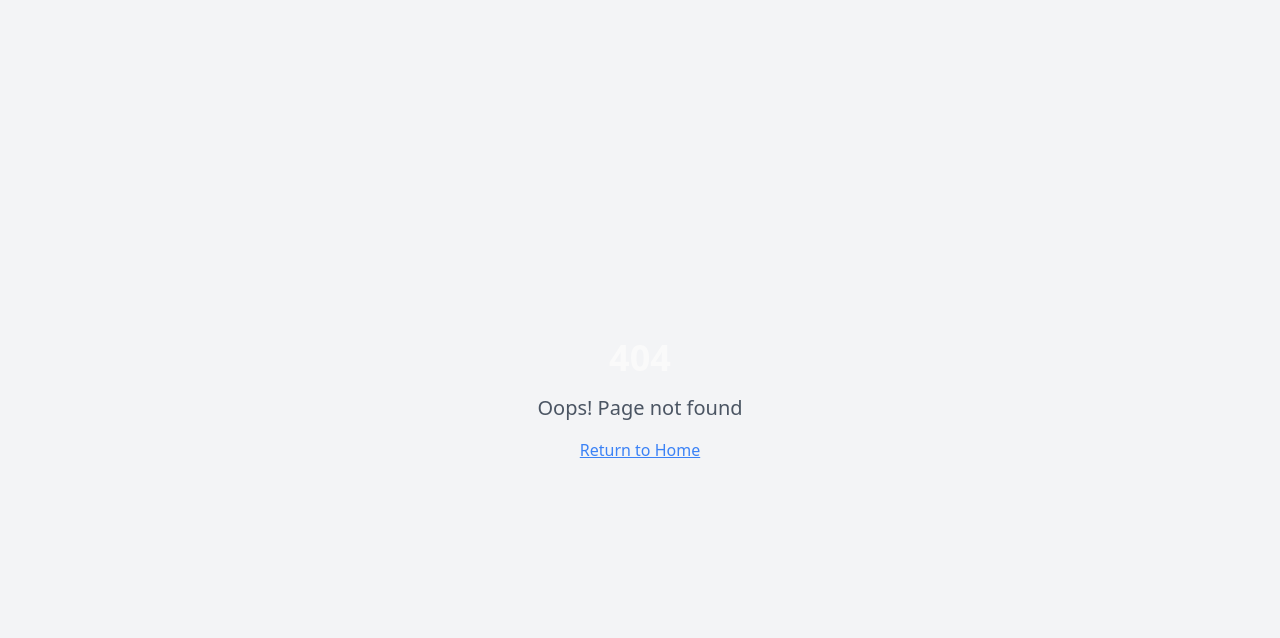
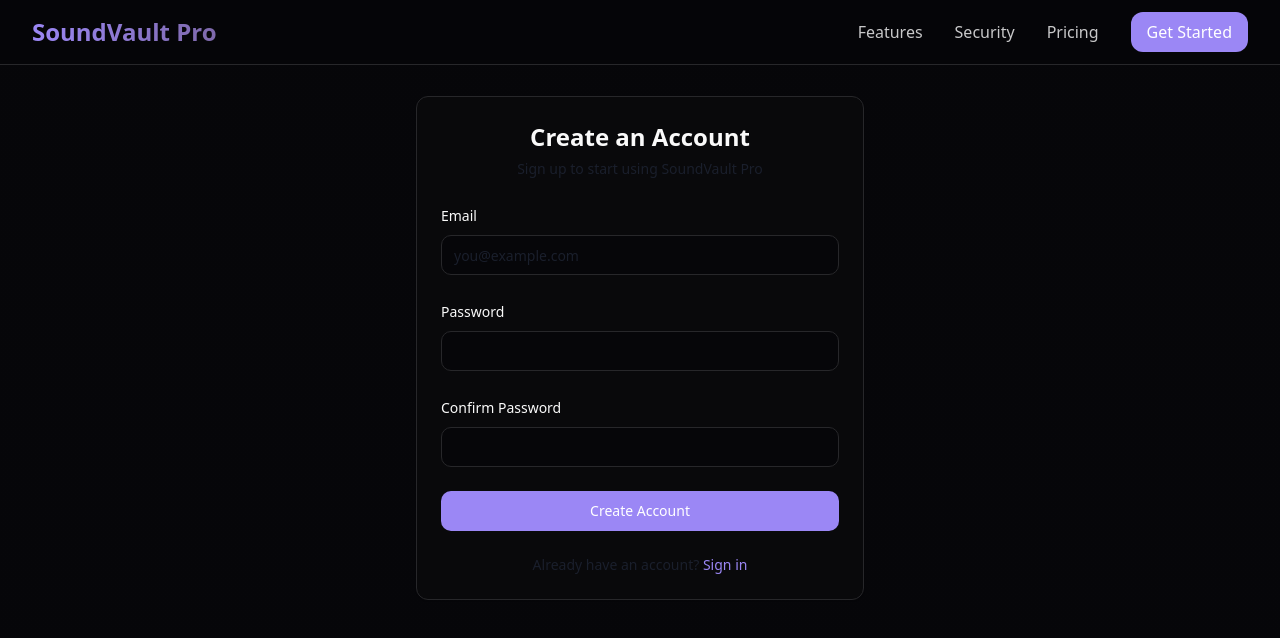
Before and after one commit to KoushikPraneeth/soundcloud-secure, a React (Vite) app: page /signup in a window 1280 px wide. Before the commit this address had no page. Shown: the top 638 px of the page. Built offline with nearby package versions, Linux system fonts and the light colour scheme.

Commit message:
Implement user authentication
Add functionality to the "Create Your Account" button and implement sign-up/sign-in pages.

```diff
--- a/src/App.tsx
+++ b/src/App.tsx
@@ -9,6 +9,8 @@ import Features from "./pages/Features";
 import Security from "./pages/Security";
 import Pricing from "./pages/Pricing";
 import GetStarted from "./pages/GetStarted";
+import SignIn from "./pages/SignIn";
+import SignUp from "./pages/SignUp";
 import NotFound from "./pages/NotFound";
 
 const queryClient = new QueryClient();
@@ -25,6 +27,8 @@ const App = () => (
           <Route path="/security" element={<Security />} />
           <Route path="/pricing" element={<Pricing />} />
           <Route path="/get-started" element={<GetStarted />} />
+          <Route path="/signin" element={<SignIn />} />
+          <Route path="/signup" element={<SignUp />} />
           <Route path="*" element={<NotFound />} />
         </Routes>
       </BrowserRouter>
--- /dev/null
+++ b/src/components/AuthLayout.tsx
@@ -0,0 +1,28 @@
+
+import Navbar from "./Navbar";
+import { Card, CardContent, CardHeader } from "./ui/card";
+
+interface AuthLayoutProps {
+  children: React.ReactNode;
+  title: string;
+  description: string;
+}
+
+const AuthLayout = ({ children, title, description }: AuthLayoutProps) => {
+  return (
+    <div className="min-h-screen bg-gradient-to-b from-background to-background/95">
+      <Navbar />
+      <div className="container pt-24 pb-16">
+        <Card className="max-w-md mx-auto animate-fade-in">
+          <CardHeader>
+            <h2 className="text-2xl font-bold text-center">{title}</h2>
+            <p className="text-sm text-muted-foreground text-center">{description}</p>
+          </CardHeader>
+          <CardContent>{children}</CardContent>
+        </Card>
+      </div>
+    </div>
+  );
+};
+
+export default AuthLayout;
--- a/src/pages/GetStarted.tsx
+++ b/src/pages/GetStarted.tsx
@@ -1,8 +1,11 @@
 
 import Navbar from "@/components/Navbar";
 import { Cloud, Lock, Music, PlayCircle } from "lucide-react";
+import { useNavigate } from "react-router-dom";
 
 const GetStarted = () => {
+  const navigate = useNavigate();
+
   return (
     <div className="min-h-screen bg-gradient-to-b from-background to-background/95">
       <Navbar />
@@ -53,7 +56,10 @@ const GetStarted = () => {
           ))}
 
           <div className="text-center mt-16 animate-fade-in opacity-0" style={{ animationDelay: "800ms", animationFillMode: "forwards" }}>
-            <button className="bg-primary hover:bg-primary/90 text-white px-8 py-3 rounded-lg transition-colors">
+            <button
+              className="bg-primary hover:bg-primary/90 text-white px-8 py-3 rounded-lg transition-colors"
+              onClick={() => navigate('/signup')}
+            >
               Create Your Account
             </button>
           </div>
--- /dev/null
+++ b/src/pages/SignIn.tsx
@@ -0,0 +1,112 @@
+
+import { useState } from "react";
+import { Link, useNavigate } from "react-router-dom";
+import { useForm } from "react-hook-form";
+import { z } from "zod";
+import { zodResolver } from "@hookform/resolvers/zod";
+import { useToast } from "@/hooks/use-toast";
+import AuthLayout from "@/components/AuthLayout";
+import { Button } from "@/components/ui/button";
+import {
+  Form,
+  FormControl,
+  FormField,
+  FormItem,
+  FormLabel,
+  FormMessage,
+} from "@/components/ui/form";
+import { Input } from "@/components/ui/input";
+
+const signInSchema = z.object({
+  email: z.string().email("Invalid email address"),
+  password: z.string().min(1, "Password is required"),
+});
+
+const SignIn = () => {
+  const [isLoading, setIsLoading] = useState(false);
+  const navigate = useNavigate();
+  const { toast } = useToast();
+
+  const form = useForm<z.infer<typeof signInSchema>>({
+    resolver: zodResolver(signInSchema),
+    defaultValues: {
+      email: "",
+      password: "",
+    },
+  });
+
+  const onSubmit = async (values: z.infer<typeof signInSchema>) => {
+    setIsLoading(true);
+    try {
+      // TODO: Implement actual signin logic here
+      console.log("Sign in values:", values);
+      toast({
+        title: "Welcome back!",
+        description: "You have successfully signed in.",
+      });
+      navigate("/dashboard");
+    } catch (error) {
+      toast({
+        variant: "destructive",
+        title: "Error",
+        description: "Invalid email or password.",
+      });
+    } finally {
+      setIsLoading(false);
+    }
+  };
+
+  return (
+    <AuthLayout
+      title="Welcome Back"
+      description="Sign in to your SoundVault Pro account"
+    >
+      <Form {...form}>
+        <form onSubmit={form.handleSubmit(onSubmit)} className="space-y-6">
+          <FormField
+            control={form.control}
+            name="email"
+            render={({ field }) => (
+              <FormItem>
+                <FormLabel>Email</FormLabel>
+                <FormControl>
+                  <Input placeholder="you@example.com" {...field} />
+                </FormControl>
+                <FormMessage />
+              </FormItem>
+            )}
+          />
+          <FormField
+            control={form.control}
+            name="password"
+            render={({ field }) => (
+              <FormItem>
+                <FormLabel>Password</FormLabel>
+                <FormControl>
+                  <Input type="password" {...field} />
+                </FormControl>
+                <FormMessage />
+              </FormItem>
+            )}
+          />
+          <Button type="submit" className="w-full" disabled={isLoading}>
+            {isLoading ? "Signing in..." : "Sign In"}
+          </Button>
+        </form>
+      </Form>
+      <div className="text-center mt-6 space-y-2">
+        <p className="text-sm text-muted-foreground">
+          Don't have an account?{" "}
+          <Link to="/signup" className="text-primary hover:underline">
+            Sign up
+          </Link>
+        </p>
+        <Link to="/forgot-password" className="text-sm text-primary hover:underline block">
+          Forgot your password?
+        </Link>
+      </div>
+    </AuthLayout>
+  );
+};
+
+export default SignIn;
--- /dev/null
+++ b/src/pages/SignUp.tsx
@@ -0,0 +1,125 @@
+
+import { useState } from "react";
+import { Link, useNavigate } from "react-router-dom";
+import { useForm } from "react-hook-form";
+import { z } from "zod";
+import { zodResolver } from "@hookform/resolvers/zod";
+import { useToast } from "@/hooks/use-toast";
+import AuthLayout from "@/components/AuthLayout";
+import { Button } from "@/components/ui/button";
+import {
+  Form,
+  FormControl,
+  FormField,
+  FormItem,
+  FormLabel,
+  FormMessage,
+} from "@/components/ui/form";
+import { Input } from "@/components/ui/input";
+
+const signUpSchema = z.object({
+  email: z.string().email("Invalid email address"),
+  password: z.string().min(8, "Password must be at least 8 characters"),
+  confirmPassword: z.string()
+}).refine((data) => data.password === data.confirmPassword, {
+  message: "Passwords don't match",
+  path: ["confirmPassword"],
+});
+
+const SignUp = () => {
+  const [isLoading, setIsLoading] = useState(false);
+  const navigate = useNavigate();
+  const { toast } = useToast();
+
+  const form = useForm<z.infer<typeof signUpSchema>>({
+    resolver: zodResolver(signUpSchema),
+    defaultValues: {
+      email: "",
+      password: "",
+      confirmPassword: "",
+    },
+  });
+
+  const onSubmit = async (values: z.infer<typeof signUpSchema>) => {
+    setIsLoading(true);
+    try {
+      // TODO: Implement actual signup logic here
+      console.log("Sign up values:", values);
+      toast({
+        title: "Account created successfully!",
+        description: "Please check your email to verify your account.",
+      });
+      navigate("/signin");
+    } catch (error) {
+      toast({
+        variant: "destructive",
+        title: "Error",
+        description: "Something went wrong. Please try again.",
+      });
+    } finally {
+      setIsLoading(false);
+    }
+  };
+
+  return (
+    <AuthLayout
+      title="Create an Account"
+      description="Sign up to start using SoundVault Pro"
+    >
+      <Form {...form}>
+        <form onSubmit={form.handleSubmit(onSubmit)} className="space-y-6">
+          <FormField
+            control={form.control}
+            name="email"
+            render={({ field }) => (
+              <FormItem>
+                <FormLabel>Email</FormLabel>
+                <FormControl>
+                  <Input placeholder="you@example.com" {...field} />
+                </FormControl>
+                <FormMessage />
+              </FormItem>
+            )}
+          />
+          <FormField
+            control={form.control}
+            name="password"
+            render={({ field }) => (
+              <FormItem>
+                <FormLabel>Password</FormLabel>
+                <FormControl>
+                  <Input type="password" {...field} />
+                </FormControl>
+                <FormMessage />
+              </FormItem>
+            )}
+          />
+          <FormField
+            control={form.control}
+            name="confirmPassword"
+            render={({ field }) => (
+              <FormItem>
+                <FormLabel>Confirm Password</FormLabel>
+                <FormControl>
+                  <Input type="password" {...field} />
+                </FormControl>
+                <FormMessage />
+              </FormItem>
+            )}
+          />
+          <Button type="submit" className="w-full" disabled={isLoading}>
+            {isLoading ? "Creating account..." : "Create Account"}
+          </Button>
+        </form>
+      </Form>
+      <p className="text-center mt-6 text-sm text-muted-foreground">
+        Already have an account?{" "}
+        <Link to="/signin" className="text-primary hover:underline">
+          Sign in
+        </Link>
+      </p>
+    </AuthLayout>
+  );
+};
+
+export default SignUp;
```
